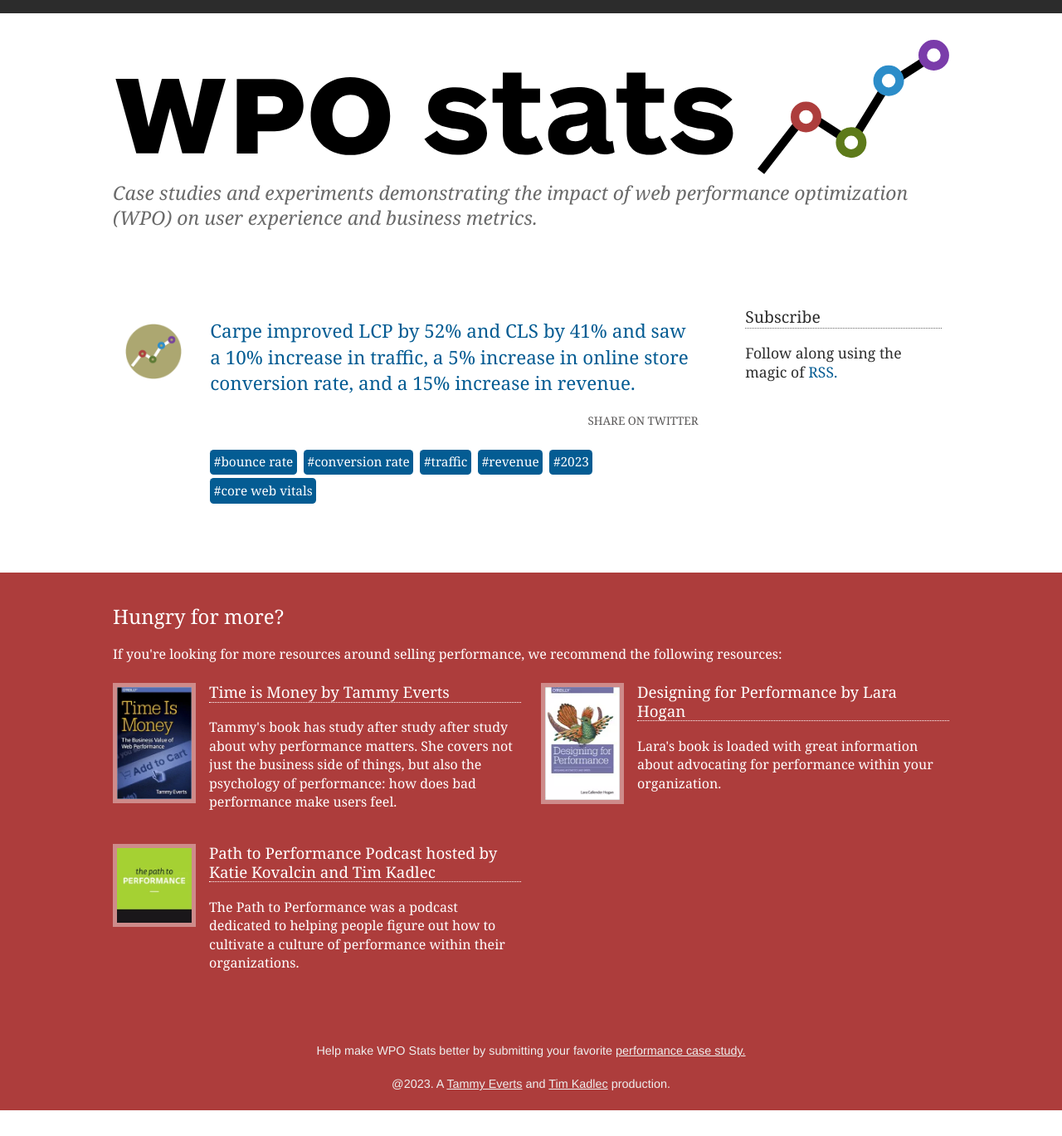
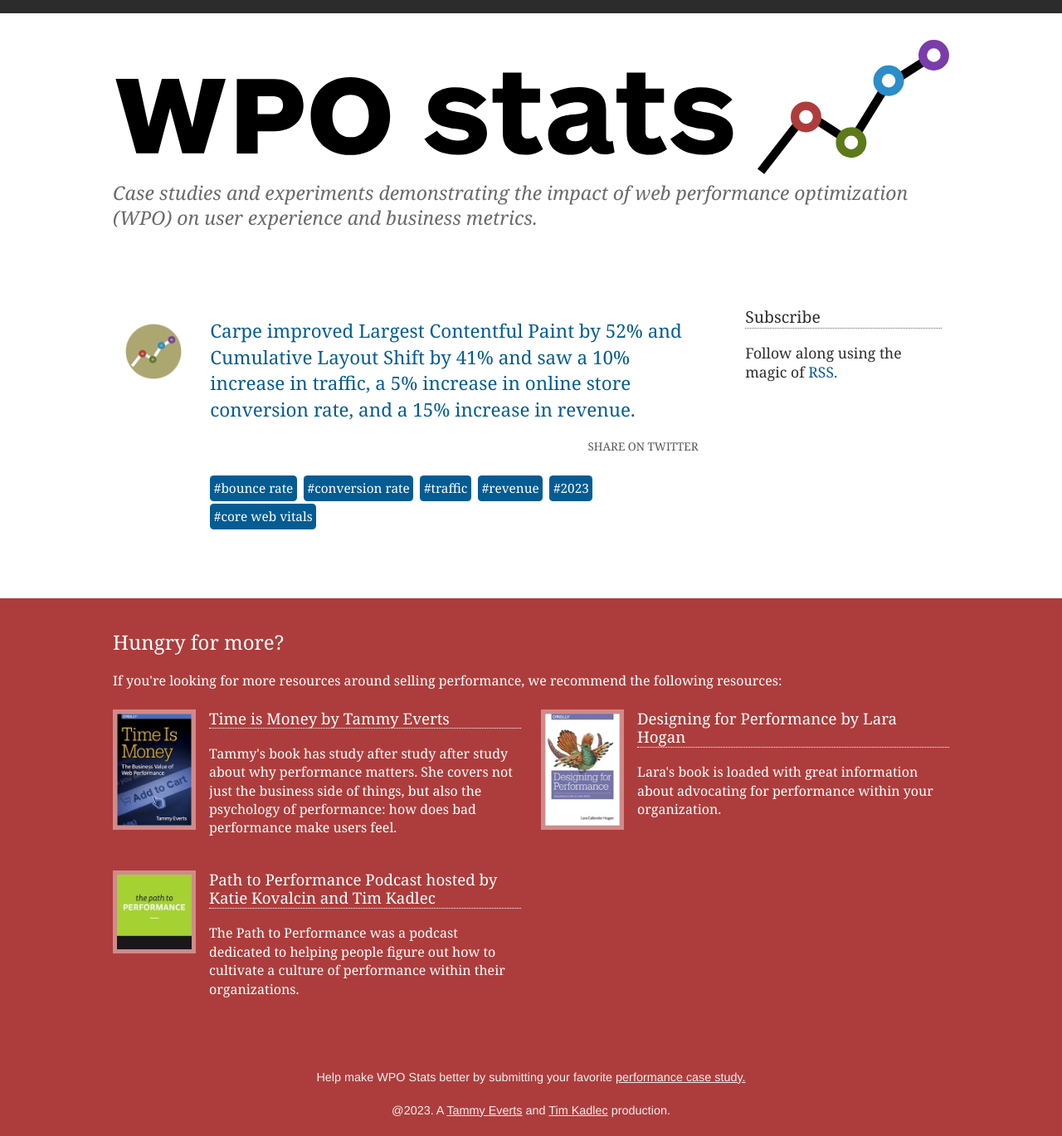
Before and after one commit to tkadlec/WPOStats, a Jekyll site: the page built from _posts/2023-05-09-carde-revenue-increase.md, in a window 1280 px wide. Shown: the whole page at 83% size. Built offline with Jekyll 4.4.1, drawn with Linux system fonts in a browser that asks for light colours; before the commit the page ends 1338 px from its top, so only the background shows below that.

Commit message:
Updating latest study to not use acronyms

```diff
--- a/_posts/2023-05-09-carde-revenue-increase.md
+++ b/_posts/2023-05-09-carde-revenue-increase.md
@@ -1,6 +1,6 @@
 ---
 layout: post
-title:  "Carpe improved LCP by 52% and CLS by 41% and saw a 10% increase in traffic, a 5% increase in online store conversion rate, and a 15% increase in revenue."
+title:  "Carpe improved Largest Contentful Paint by 52% and Cumulative Layout Shift by 41% and saw a 10% increase in traffic, a 5% increase in online store conversion rate, and a 15% increase in revenue."
 storySource: "https://performance.shopify.com/blogs/blog/how-carpe-achieved-record-breaking-sales-by-focusing-on-performance-optimization"
 date:   2023-05-09 06:50:51
 tags:
```
